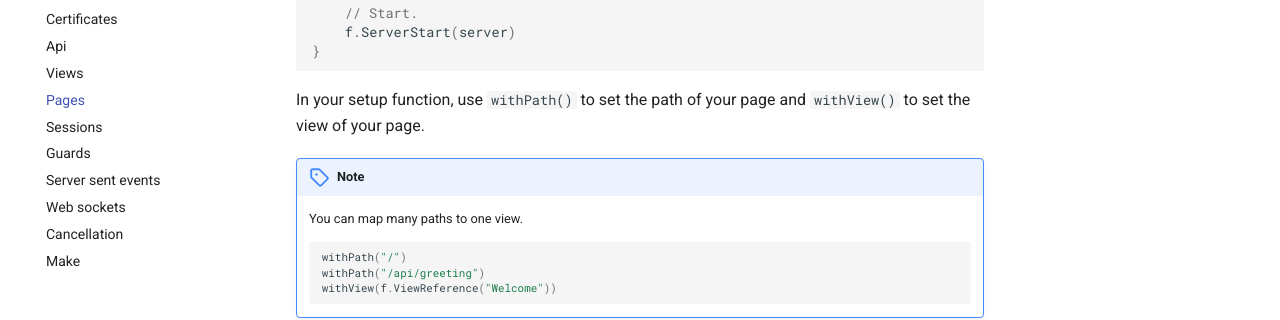
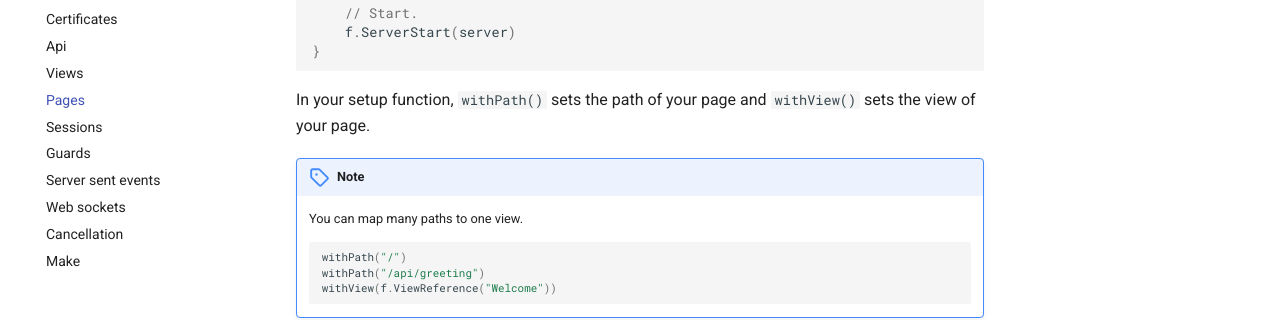
Before and after one commit to razshare/frizzante-docs, an MkDocs documentation site: the page built from docs/pages.md, in a window 1280 px wide and 900 px high, scrolled down 1422 px. Shown: the part 170-490 px from the top of the window. Built offline with MkDocs 1.6.1 and Material for MkDocs 9.7.7, drawn with Linux system fonts in a browser that asks for light colours.

Commit message:
chore(docs): updating to 0.36.0.

````diff
--- a/docs/pages.md
+++ b/docs/pages.md
@@ -70,8 +70,8 @@ func main() {
 }
 ```
 
-In your setup function, use `withPath()` to set the path of your page
-and `withView()` to set the view of your page.
+In your setup function, `withPath()` sets the path of your page
+and `withView()` sets the view of your page.
 
 !!! note
     You can map many paths to one view.
````
